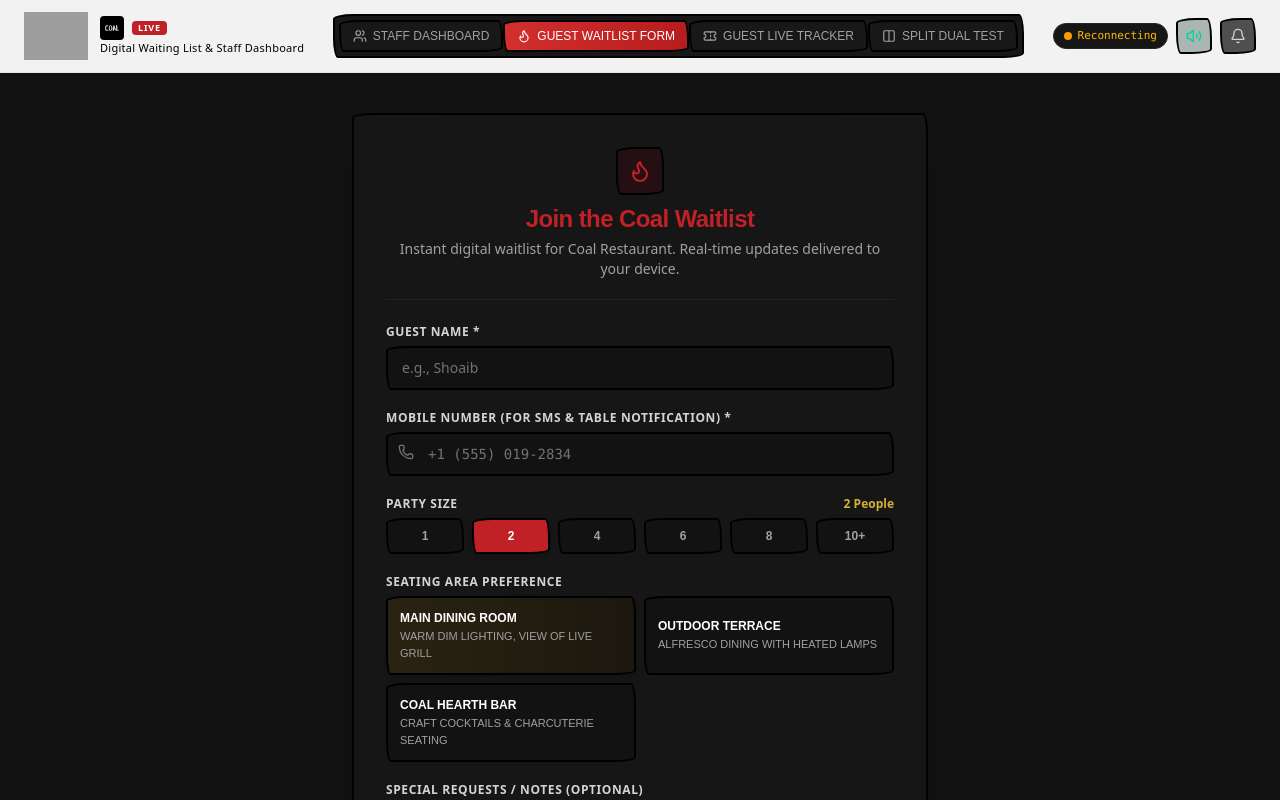
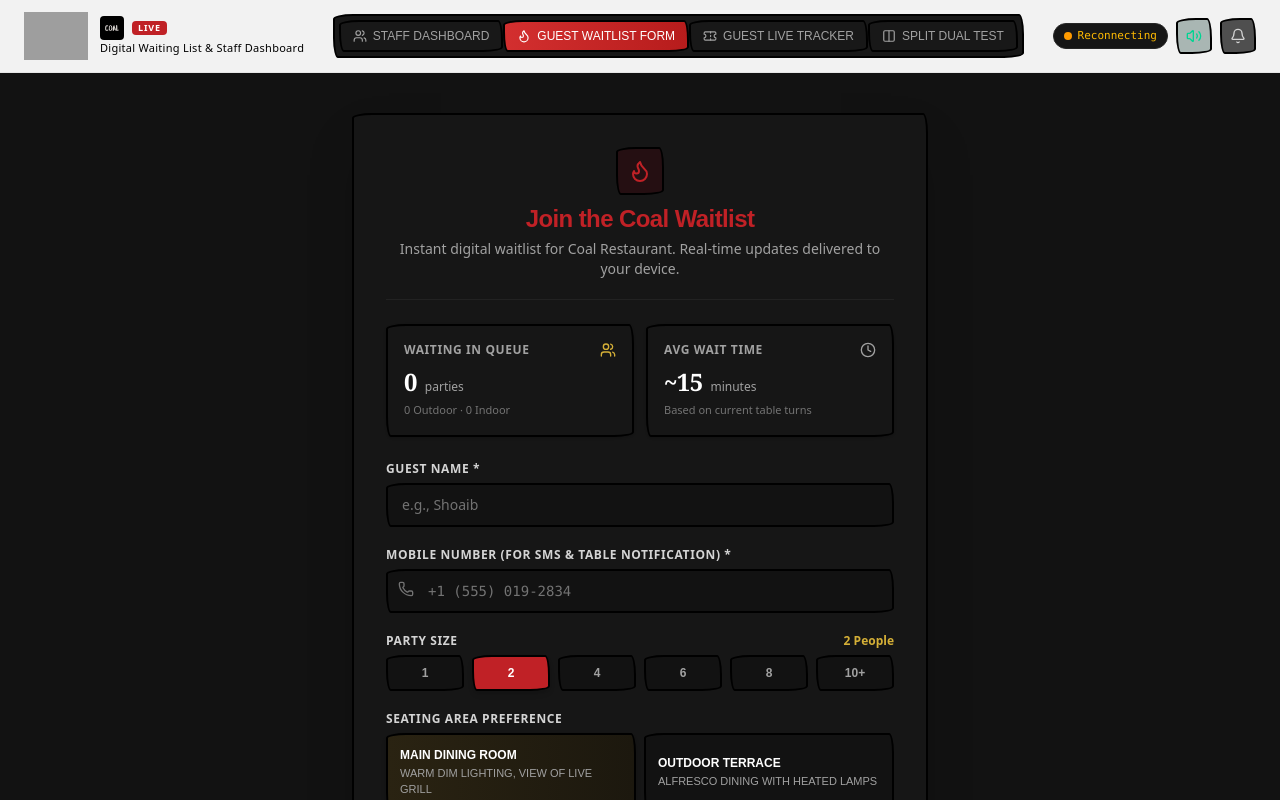
Before and after one commit to shoaib347/white-garden-waiting-list, a React (Vite) app: page / in a window 1280 px wide. Both pictures are taken after a click on the button "GUEST WAITLIST FORM". Shown: the top 800 px of the page. Built offline with nearby package versions, Linux system fonts and the light colour scheme; no server answers; grey boxes are pictures that could not be loaded; a web font is replaced by a local one.

Commit message:
Add real-time queue stats to the Guest Waitlist Form page

```diff
--- a/src/App.tsx
+++ b/src/App.tsx
@@ -599,6 +599,7 @@ export default function App() {
           <div className="py-4">
             <CustomerBookingForm
               branchId={branchId}
+              stats={stats}
               onSuccess={(resId) => {
                 setActiveReservationId(resId);
                 setCurrentView('ticket');
@@ -668,6 +669,7 @@ export default function App() {
                 ) : (
                   <CustomerBookingForm
                     branchId={branchId}
+                    stats={stats}
                     onSuccess={(resId) => {
                       setActiveReservationId(resId);
                     }}
--- a/src/components/CustomerBookingForm.tsx
+++ b/src/components/CustomerBookingForm.tsx
@@ -1,14 +1,15 @@
 import React, { useState } from 'react';
 import { motion } from 'motion/react';
-import { Flame, Users, Phone, MapPin, MessageSquare, CheckCircle, ArrowRight, Sparkles } from 'lucide-react';
-import { DiningArea } from '../types';
+import { Flame, Users, Phone, MapPin, MessageSquare, CheckCircle, ArrowRight, Sparkles, Clock } from 'lucide-react';
+import { DiningArea, QueueStats } from '../types';
 
 interface BookingFormProps {
   onSuccess: (reservationId: string) => void;
   branchId: string;
+  stats: QueueStats;
 }
 
-export const CustomerBookingForm: React.FC<BookingFormProps> = ({ onSuccess, branchId }) => {
+export const CustomerBookingForm: React.FC<BookingFormProps> = ({ onSuccess, branchId, stats }) => {
   const [customerName, setCustomerName] = useState('');
   const [mobile, setMobile] = useState('');
   const [partySize, setPartySize] = useState<number>(2);
@@ -156,8 +157,39 @@ export const CustomerBookingForm: React.FC<BookingFormProps> = ({ onSuccess, bra
           <p className="mt-1 text-xs text-neutral-400 sm:text-sm">
             Instant digital waitlist for Coal Restaurant. Real-time updates delivered to your device.
           </p>
+        </div>
 
+        {/* Real-time Stats Cards */}
+        <div className="mb-6 grid grid-cols-2 gap-3">
+          {/* Metric 1: Waiting */}
+          <div className="relative overflow-hidden rounded-xl border border-neutral-800 bg-[#161616] p-4 shadow-sm text-left">
+            <div className="flex items-center justify-between">
+              <span className="text-xs font-semibold uppercase tracking-wider text-neutral-400">Waiting in Queue</span>
+              <Users className="h-4 w-4 text-[#D4AF37]" />
+            </div>
+            <div className="mt-2 flex items-baseline gap-2">
+              <span className="text-2xl font-bold tracking-tight text-white font-serif">{stats.waiting_count}</span>
+              <span className="text-xs text-neutral-400">parties</span>
+            </div>
+            <div className="mt-1 flex items-center text-[11px] text-neutral-500">
+              <span>{stats.outdoor_count} Outdoor · {stats.indoor_count} Indoor</span>
+            </div>
+          </div>
 
+          {/* Metric 2: Avg Wait Time */}
+          <div className="relative overflow-hidden rounded-xl border border-neutral-800 bg-[#161616] p-4 shadow-sm text-left">
+            <div className="flex items-center justify-between">
+              <span className="text-xs font-semibold uppercase tracking-wider text-neutral-400">Avg Wait Time</span>
+              <Clock className="h-4 w-4 text-neutral-400" />
+            </div>
+            <div className="mt-2 flex items-baseline gap-2">
+              <span className="text-2xl font-bold tracking-tight text-white font-serif">~{stats.avg_wait_mins}</span>
+              <span className="text-xs text-neutral-400">minutes</span>
+            </div>
+            <div className="mt-1 text-[11px] text-neutral-500">
+              Based on current table turns
+            </div>
+          </div>
         </div>
 
         {errorMsg && (
```
